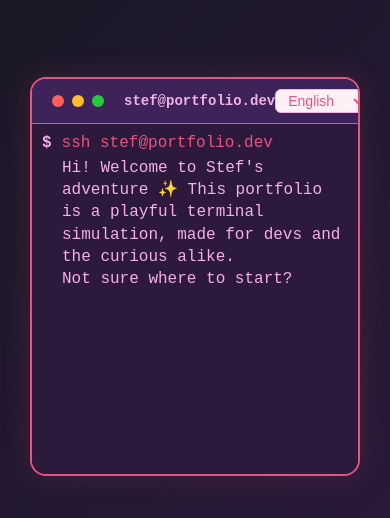
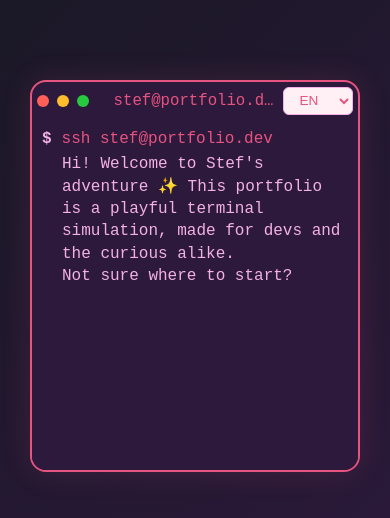
Before and after one commit to stefanyralvgh/MyPortfolio, a Next.js app in the folder frontend/: page / in a window 390 px wide. Shown: the part 146-664 px from the top of the page. Built offline with nearby package versions, Linux system fonts and the light colour scheme.

Commit message:
fixed responsive in terminal

```diff
--- a/frontend/src/components/LanguageSwitcher.tsx
+++ b/frontend/src/components/LanguageSwitcher.tsx
@@ -1,4 +1,4 @@
-import React from 'react';
+import React, { useState, useEffect } from 'react';
 import { useLanguage } from '../contexts/LanguageContext';
 
 interface LanguageSwitcherProps {
@@ -12,15 +12,24 @@ const LanguageSwitcher: React.FC<LanguageSwitcherProps> = ({ hideLabel }) => {
         setLanguage(event.target.value as 'en' | 'es' | 'fr');
     };
 
+    // Detectar si es móvil
+    const [isMobile, setIsMobile] = useState(false);
+    useEffect(() => {
+        const checkMobile = () => setIsMobile(window.innerWidth < 600);
+        checkMobile();
+        window.addEventListener('resize', checkMobile);
+        return () => window.removeEventListener('resize', checkMobile);
+    }, []);
+
     return (
         <div className="language-switcher">
             {!hideLabel && (
               <label htmlFor="language-select">{t('terminal.select.language')}:</label>
             )}
             <select id="language-select" value={language} onChange={handleLanguageChange}>
-                <option value="en">English</option>
-                <option value="es">Español</option>
-                <option value="fr">Français</option>
+                <option value="en">{isMobile ? "EN" : "English"}</option>
+                <option value="es">{isMobile ? "ES" : "Español"}</option>
+                <option value="fr">{isMobile ? "FR" : "Français"}</option>
             </select>
         </div>
     );
--- a/frontend/src/styles/globals.css
+++ b/frontend/src/styles/globals.css
@@ -45,11 +45,11 @@ body::-webkit-scrollbar-thumb:hover {
 }
 
 .terminal-header {
-  background: #3d235a;
-  padding: 10px 20px;
   display: flex;
   align-items: center;
-  border-bottom: 1px solid #e75480;
+  justify-content: space-between;
+  padding: 0.5rem 1rem;
+  gap: 0.5rem;
 }
 
 .terminal-buttons {
@@ -78,9 +78,12 @@ body::-webkit-scrollbar-thumb:hover {
 }
 
 .terminal-title {
-  color: #f3b1e6;
-  font-size: 14px;
-  font-weight: bold;
+  flex: 1 1 auto;
+  text-align: center;
+  font-size: 1.1rem;
+  white-space: nowrap;
+  overflow: hidden;
+  text-overflow: ellipsis;
 }
 
 .terminal-body {
@@ -1161,3 +1164,20 @@ body::-webkit-scrollbar-thumb:hover {
     height: 150px;
   }
 }
+
+@media (max-width: 600px) {
+  .terminal-header {
+    padding: 0.3rem 0.3rem;
+    gap: 0.3rem;
+  }
+  .terminal-title {
+    font-size: 0.98rem;
+  }
+  .language-switcher select {
+    font-size: 0.85rem;
+    padding: 0.15rem 0.7rem;
+    height: 1.8rem;
+    min-width: 70px;
+    max-width: 90px;
+  }
+}
```
